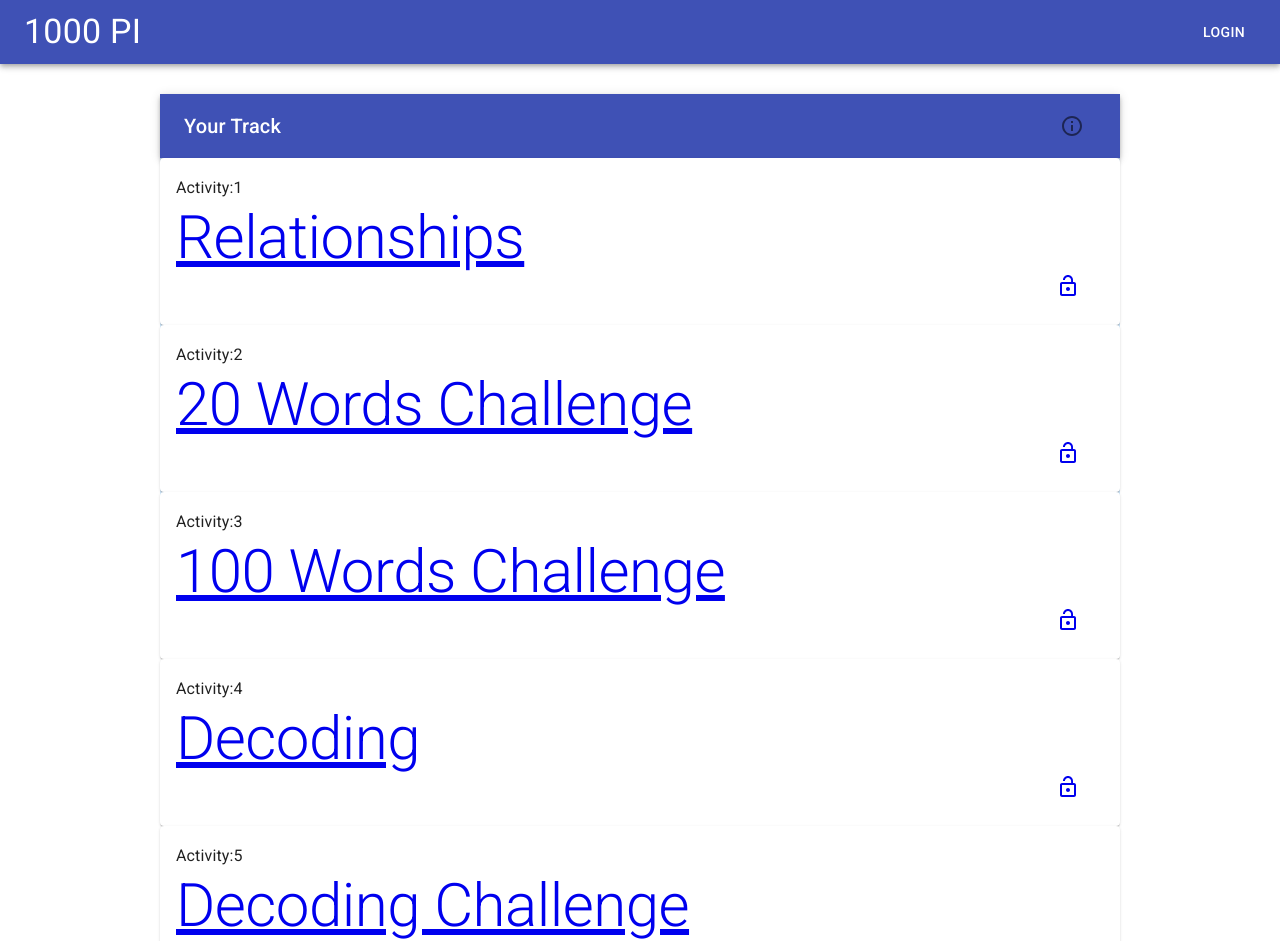
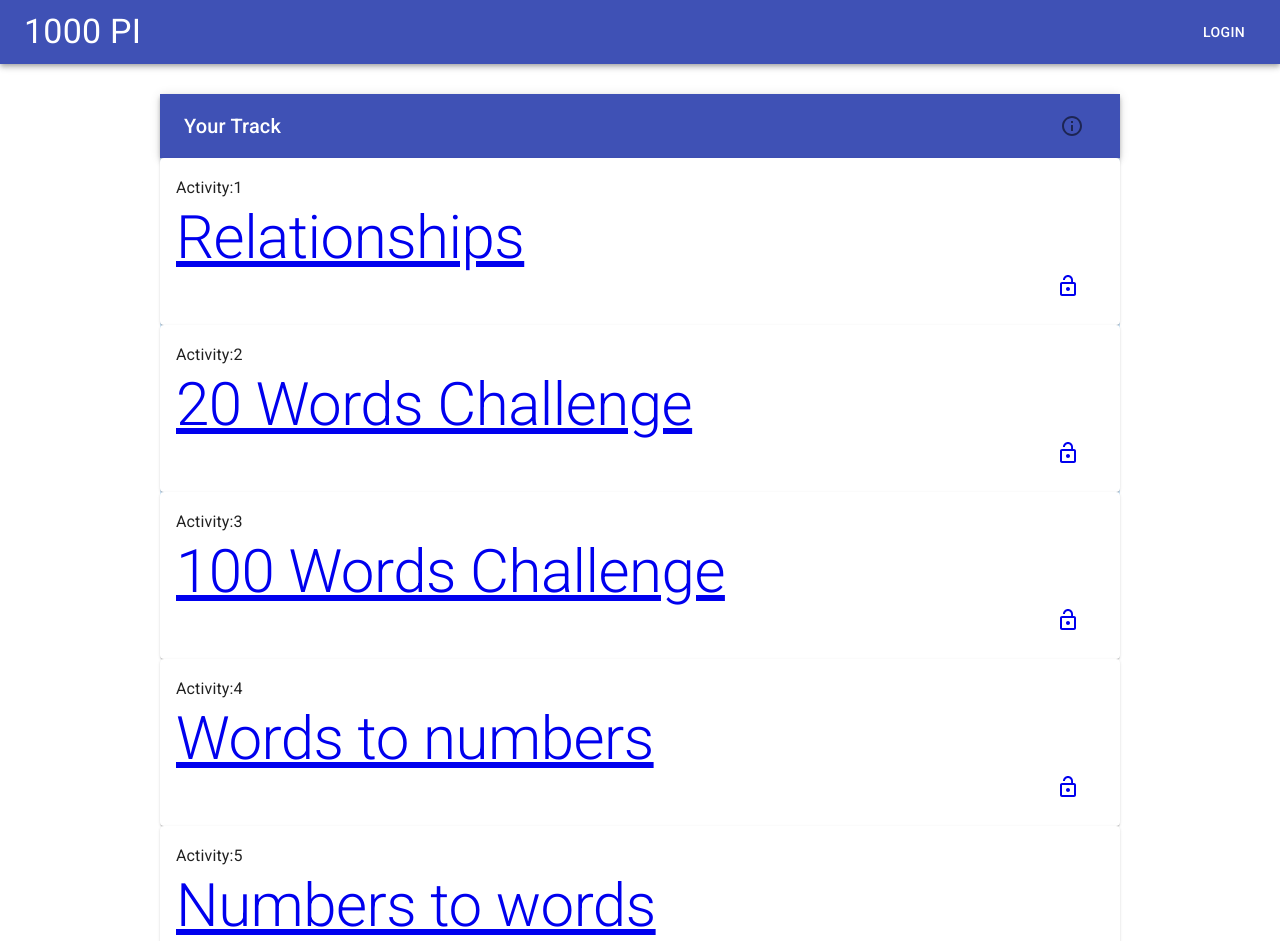
Before and after one commit to Areskyb/1000PI, a React (Create React App) app: page / in a window 1280 px wide. Shown: the top 941 px of the page. Built offline with nearby package versions, Linux system fonts and the light colour scheme; no server answers.

Commit message:
changed titles for activities

```diff
--- a/src/components/Decoding/Decoding.js
+++ b/src/components/Decoding/Decoding.js
@@ -7,7 +7,7 @@ function Decoding({setGameTitle}){
 
 
     useEffect(() => {
-        setGameTitle("Decoding practice")
+        setGameTitle("Words to numbers")
         return () => {
 
         };
--- a/src/components/Track.js
+++ b/src/components/Track.js
@@ -31,8 +31,8 @@ function Track({setGameTitle,history}){
             <Activity activityName="Relationships" acitvityNumber="1" isAchived={trackState.activityOne}></Activity>
             <Activity activityName="20 Words Challenge" acitvityNumber="2" isAchived={trackState.activityTwo}></Activity>
             <Activity activityName="100 Words Challenge" acitvityNumber="3" isAchived={trackState.activityThree}></Activity>
-            <Activity activityName="Decoding" acitvityNumber="4" isAchived={trackState.activityFour}></Activity>
-            <Activity activityName="Decoding Challenge" acitvityNumber="5" isAchived={trackState.activityFive}></Activity>
+            <Activity activityName="Words to numbers" acitvityNumber="4" isAchived={trackState.activityFour}></Activity>
+            <Activity activityName="Numbers to words" acitvityNumber="5" isAchived={trackState.activityFive}></Activity>
             <Activity activityName="1000 PI" acitvityNumber="6" isAchived={trackState.activitySix}></Activity>
 
         </>
--- a/src/containers/GameContainer.js
+++ b/src/containers/GameContainer.js
@@ -82,11 +82,11 @@ function GameConatainer(){
             <WordChallenge words={100} setGameTitle={setGameTitle}></WordChallenge>
           </Route>
 
-          <Route exact path="/Decoding">
+          <Route exact path="/Words to numbers">
             <Decoding setGameTitle={setGameTitle}></Decoding>
           </Route>
 
-          <Route exact path="/Decoding Challenge">
+          <Route exact path="/Numbers to Words">
             <WordDecoding setGameTitle={setGameTitle}></WordDecoding>
           </Route>
 
```
